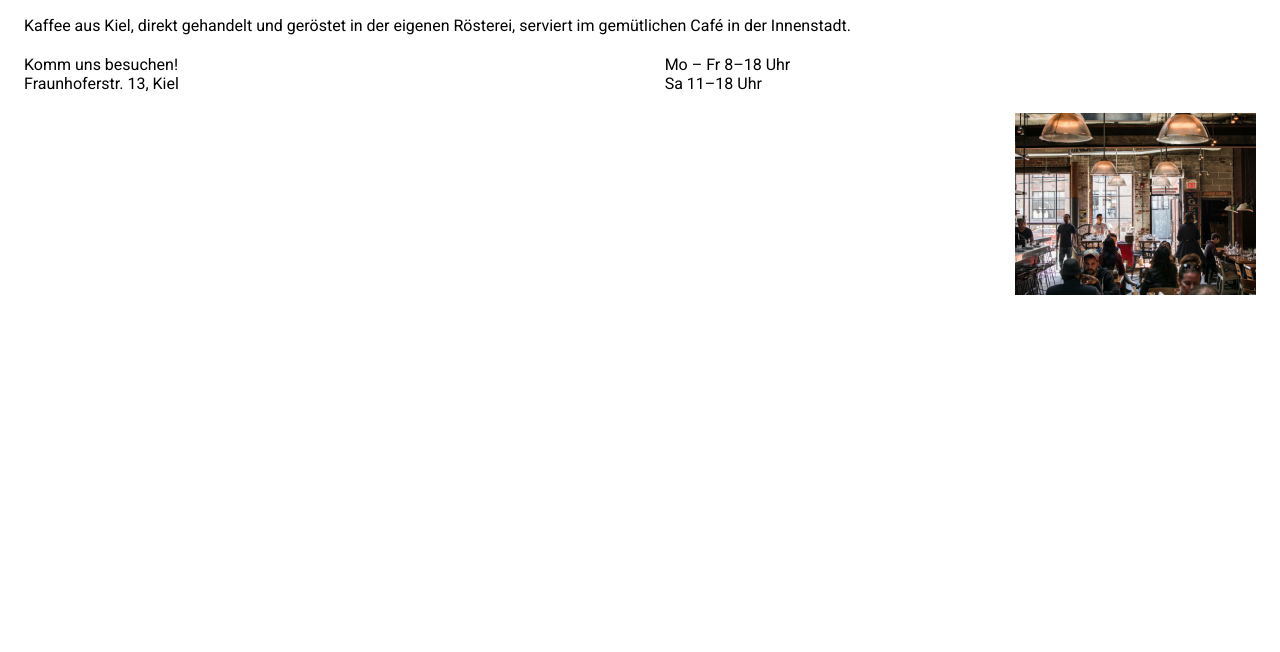
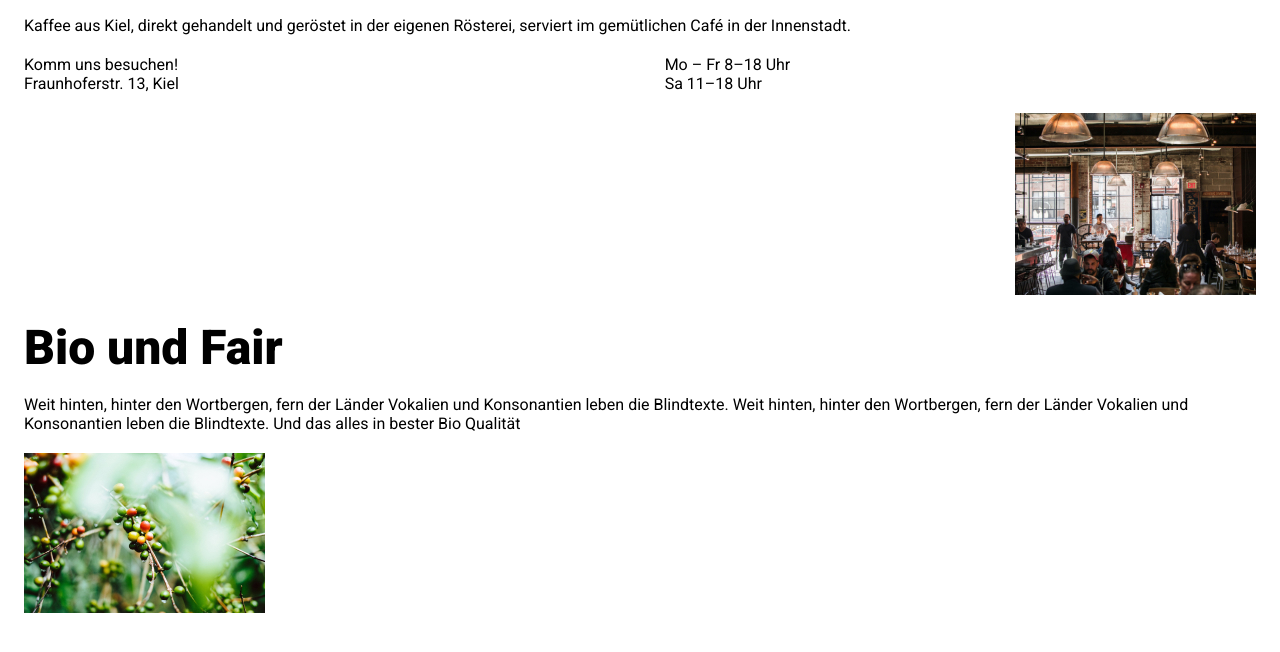
Before and after one commit to felixgyamfi/roeste, a website built with Parcel: page src/index.html in a window 1280 px wide. Shown: the part 720-1372 px from the top of the page. Before the commit the page ends 1079 px from the top, so only its background shows below. Built offline with nearby package versions, Linux system fonts and the light colour scheme.

Commit message:
build home__main--bio-section

```diff
--- a/src/css/components/_main--section.scss
+++ b/src/css/components/_main--section.scss
@@ -1,11 +1,5 @@
 .main--section {
     margin: 60px 24px;
-}
-
-
-.section--text {
-    padding: 40px;
-    background-color: lawngreen;
 }
 
 .section--info {
@@ -15,11 +9,25 @@
     margin: 20px 0;
 }
 
+.section--info-top {
+
+    .section--img {
+        text-align: right;
+    }
+}
+
+.section--text-container {
+    margin: 20px 0px;
+}
+
+.section--text {
+    padding: 40px;
+    background-color: lawngreen;
+}
+
+
+
 .section--info-container {
     display: flex;
     width: 48%;
 }
-
-.section--img {
-    text-align: right;
-}
--- a/src/index.html
+++ b/src/index.html
@@ -21,10 +21,12 @@
     </div>
   </header>
   <main id="home--main">
-    <section class="main--section">
+    <section id="section--info" class="main--section">
+      <div class="section--info-top">
         <div class="section--text-container" class="section--text">
           <h2 class="section--head">Rösterei & Café</h2>
-        <p class="body-text">Kaffee aus Kiel, direkt gehandelt und geröstet in der eigenen Rösterei, serviert im gemütlichen Café in der
+          <p class="body-text">Kaffee aus Kiel, direkt gehandelt und geröstet in der eigenen Rösterei, serviert im
+            gemütlichen Café in der
             Innenstadt.</p>
           <div class="section--info">
             <div class="section--info-container" class="body-text">Komm uns besuchen!<br>
@@ -33,8 +35,21 @@
               Sa 11–18 Uhr</div>
           </div>
         </div>
-      <div class="section--img"><img src="assets/main/images/FEND-Coffee-shop.jpg" alt="A Picture of our Coffee Shop"></div>
+        <div class="section--img"><img src="assets/main/images/FEND-Coffee-shop.jpg" alt="A Picture of our Coffee Shop">
+        </div>
+      </div>
+      <div class="section--info-bottom">
+        <div class="section--text-container" class="section--text">
+          <h2 class="section--head">Bio und Fair</h2>
+          <p class="body-text">Weit hinten, hinter den Wortbergen, fern der Länder Vokalien und Konsonantien leben die
+            Blindtexte. Weit hinten, hinter den Wortbergen, fern der Länder Vokalien und Konsonantien leben die
+            Blindtexte. Und das alles in bester Bio Qualität</p>
+        </div>
+        <div class="section--img"><img src="assets/main/images/FEND-coffee-plant.jpg" alt="A picture of a coffee plant">
+      </div>
+      </div>
     </section>
+
     </div>
 
 
```
Also changed, not shown: src/assets/main/images/FEND-coffee-plant.jpg (added), 1 other file. Lines whose indentation alone changed are shown as unchanged.
